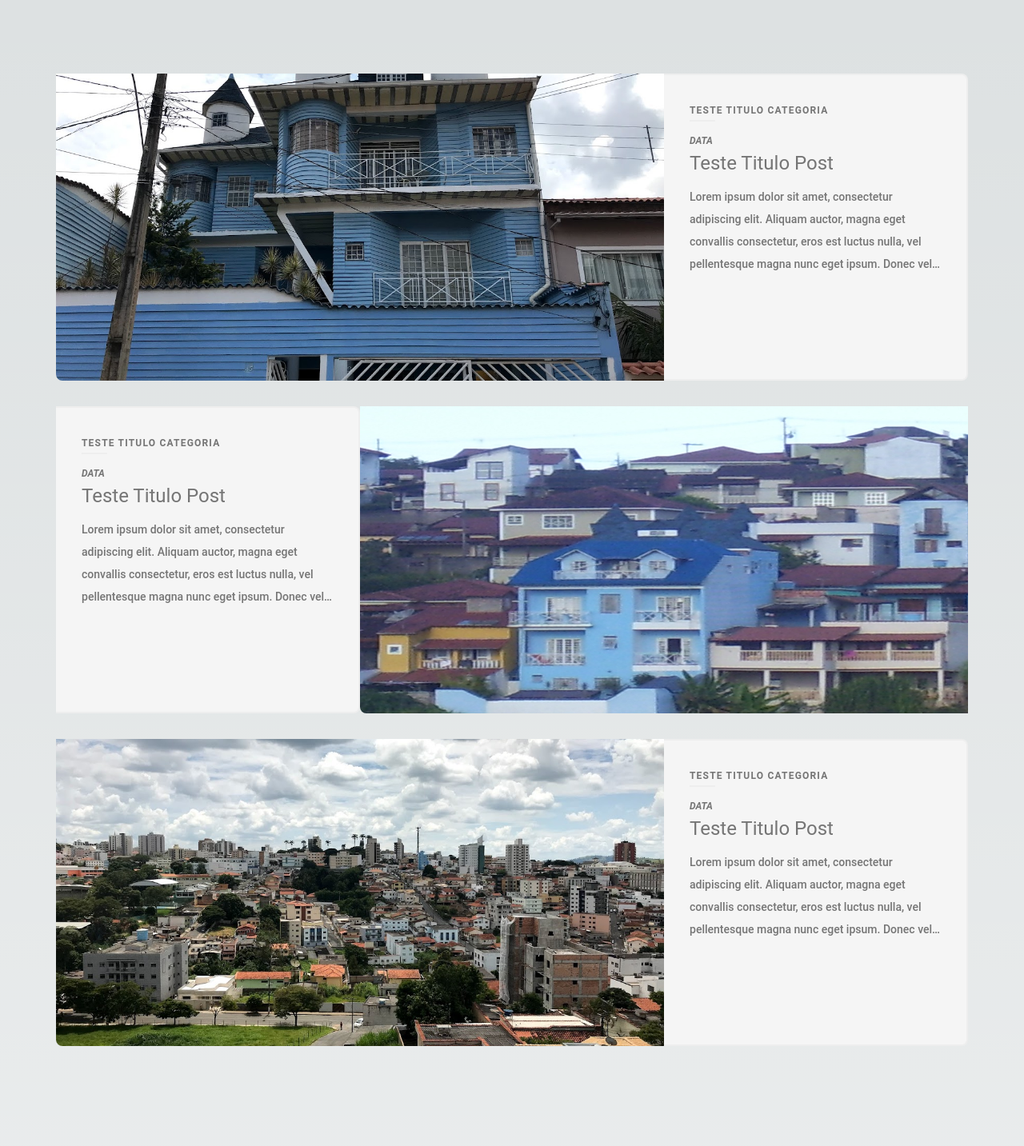
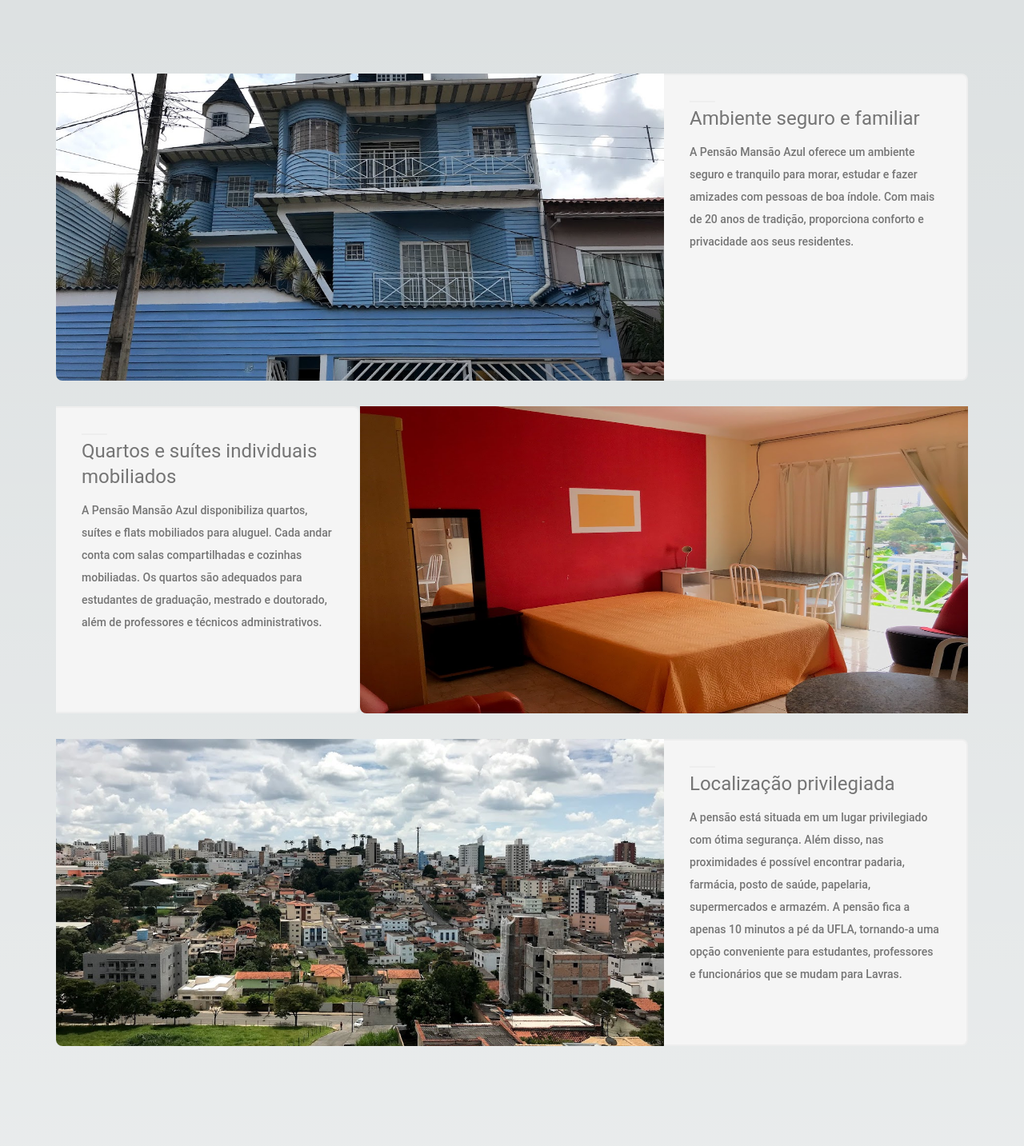
Before and after one commit to LeoJunioYuri/pensao-mansao-azul, a Next.js app in the folder frontend/: page / in a window 1280 px wide. Shown: the part 840-2273 px from the top of the page at 80% size. Built offline with nearby package versions, Linux system fonts and the light colour scheme.

Commit message:
feat: titulo e descrições sobre

```diff
--- a/frontend/src/components/About.tsx
+++ b/frontend/src/components/About.tsx
@@ -1,7 +1,7 @@
 import Link from "next/link";
 import Image from "next/image";
 import img from "/public/casa-frente-2.jpg";
-import img2 from "/public/casa_longe.jpg";
+import img2 from "/public/quarto6.jpg";
 import img3 from "/public/vista.jpg";
 
 export default function About() {
@@ -44,25 +44,15 @@ export default function About() {
             href={""}
             className="cursor-pointer"
           >
-            <div className="font-display uppercase text-gray-600 text-primary-500 text-xs font-bold tracking-widest leading-loose after:content">
-              {/* {featuredPost.fields.category.fields.title} */}
-              Teste Titulo Categoria
-            </div>
             <div className="border-b-2 border-primary-500 w-8"></div>
-            <div className="mt-4 uppercase text-gray-600 italic font-semibold text-xs">
-              {/* {dateStr} */}
-              data
-            </div>
             <h2 className="font-display text-secondary-500 mt-1 text-gray-600 text-2xl group-hover:text-primary-500 transition duration-300">
               {/* {featuredPost.fields.title} */}
-              Teste Titulo Post
+              Ambiente seguro e familiar
             </h2>
-            <p className="text-sm mt-3 leading-loose text-gray-600 font-medium line-clamp-4">
+            <p className="text-sm mt-3 leading-loose text-gray-600 font-medium line-clamp-6">
               {/* {contentStr} */}
-              Lorem ipsum dolor sit amet, consectetur adipiscing elit. Aliquam
-              auctor, magna eget convallis consectetur, eros est luctus nulla,
-              vel pellentesque magna nunc eget ipsum. Donec vel lacus vitae
-              augue interdum tincidunt eget vel nibh.
+              A Pensão Mansão Azul oferece um ambiente seguro e tranquilo para morar, estudar e fazer amizades com pessoas de boa índole.
+              Com mais de 20 anos de tradição, proporciona conforto e privacidade aos seus residentes.
             </p>
           </Link>
         </div>
@@ -75,25 +65,15 @@ export default function About() {
             href={""}
             className="cursor-pointer"
           >
-            <div className="font-display uppercase text-gray-600 text-primary-500 text-xs font-bold tracking-widest leading-loose after:content">
-              {/* {featuredPost.fields.category.fields.title} */}
-              Teste Titulo Categoria
-            </div>
             <div className="border-b-2 border-primary-500 w-8"></div>
-            <div className="mt-4 uppercase text-gray-600 italic font-semibold text-xs">
-              {/* {dateStr} */}
-              data
-            </div>
             <h2 className="font-display text-secondary-500 mt-1 text-gray-600 text-2xl group-hover:text-primary-500 transition duration-300">
               {/* {featuredPost.fields.title} */}
-              Teste Titulo Post
+              Quartos e suítes individuais mobiliados
             </h2>
-            <p className="text-sm mt-3 leading-loose text-gray-600 font-medium line-clamp-4">
+            <p className="text-sm mt-3 leading-loose text-gray-600 font-medium line-clamp-6">
               {/* {contentStr} */}
-              Lorem ipsum dolor sit amet, consectetur adipiscing elit. Aliquam
-              auctor, magna eget convallis consectetur, eros est luctus nulla,
-              vel pellentesque magna nunc eget ipsum. Donec vel lacus vitae
-              augue interdum tincidunt eget vel nibh.
+              A Pensão Mansão Azul disponibiliza quartos, suítes e flats mobiliados para aluguel. Cada andar conta com salas compartilhadas e cozinhas mobiliadas.
+              Os quartos são adequados para estudantes de graduação, mestrado e doutorado, além de professores e técnicos administrativos.
             </p>
           </Link>
         </div>
@@ -146,25 +126,16 @@ export default function About() {
             href={""}
             className="cursor-pointer"
           >
-            <div className="font-display uppercase text-gray-600 text-primary-500 text-xs font-bold tracking-widest leading-loose after:content">
-              {/* {featuredPost.fields.category.fields.title} */}
-              Teste Titulo Categoria
-            </div>
             <div className="border-b-2 border-primary-500 w-8"></div>
-            <div className="mt-4 uppercase text-gray-600 italic font-semibold text-xs">
-              {/* {dateStr} */}
-              data
-            </div>
             <h2 className="font-display text-secondary-500 mt-1 text-gray-600 text-2xl group-hover:text-primary-500 transition duration-300">
               {/* {featuredPost.fields.title} */}
-              Teste Titulo Post
+              Localização privilegiada
             </h2>
-            <p className="text-sm mt-3 leading-loose text-gray-600 font-medium line-clamp-4">
+            <p className="text-sm mt-3 leading-loose text-gray-600 font-medium line-clamp-8">
               {/* {contentStr} */}
-              Lorem ipsum dolor sit amet, consectetur adipiscing elit. Aliquam
-              auctor, magna eget convallis consectetur, eros est luctus nulla,
-              vel pellentesque magna nunc eget ipsum. Donec vel lacus vitae
-              augue interdum tincidunt eget vel nibh.
+              A pensão está situada em um lugar privilegiado com ótima segurança.
+              Além disso, nas proximidades é possível encontrar padaria, farmácia, posto de saúde, papelaria, supermercados e armazém.
+              A pensão fica a apenas 10 minutos a pé da UFLA, tornando-a uma opção conveniente para estudantes, professores e funcionários que se mudam para Lavras.
             </p>
           </Link>
         </div>
```
Also changed, not shown: frontend/public/quarto18.jpg (added).
